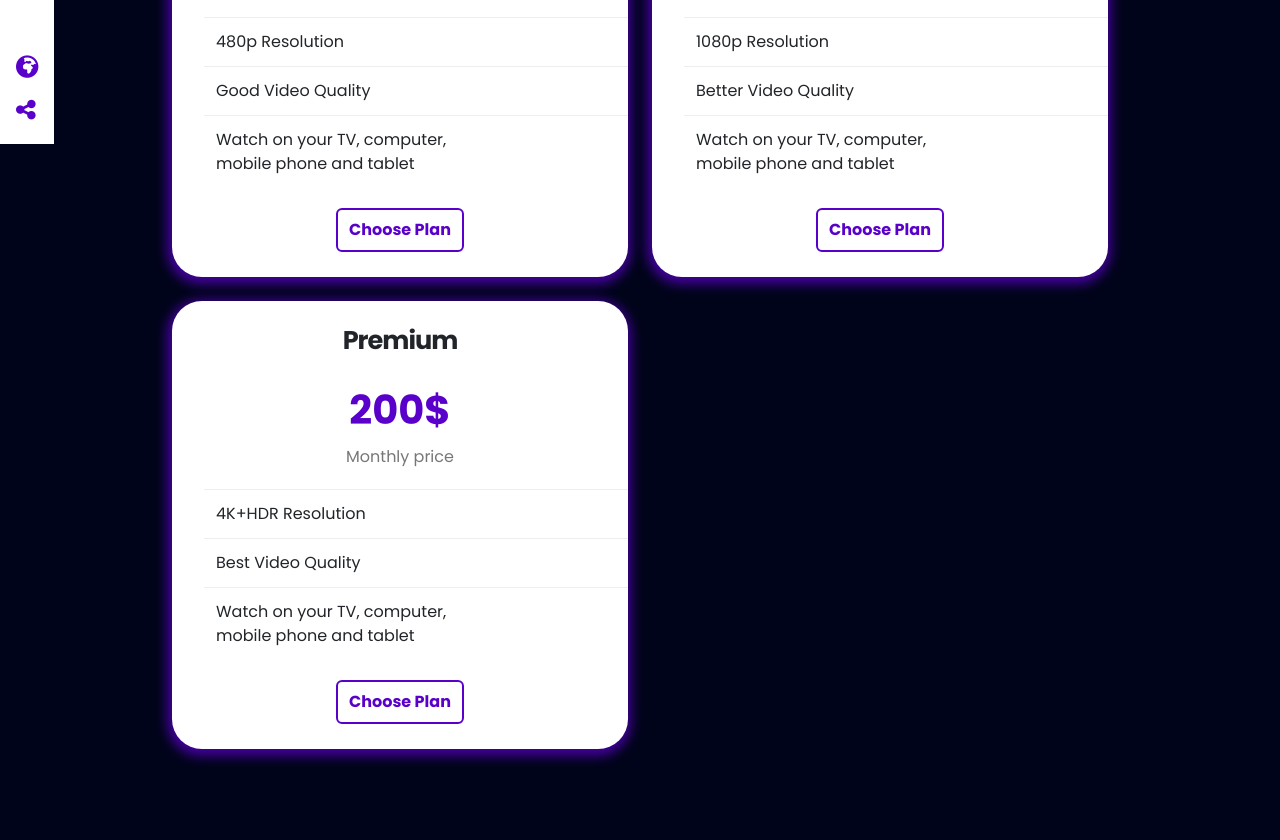
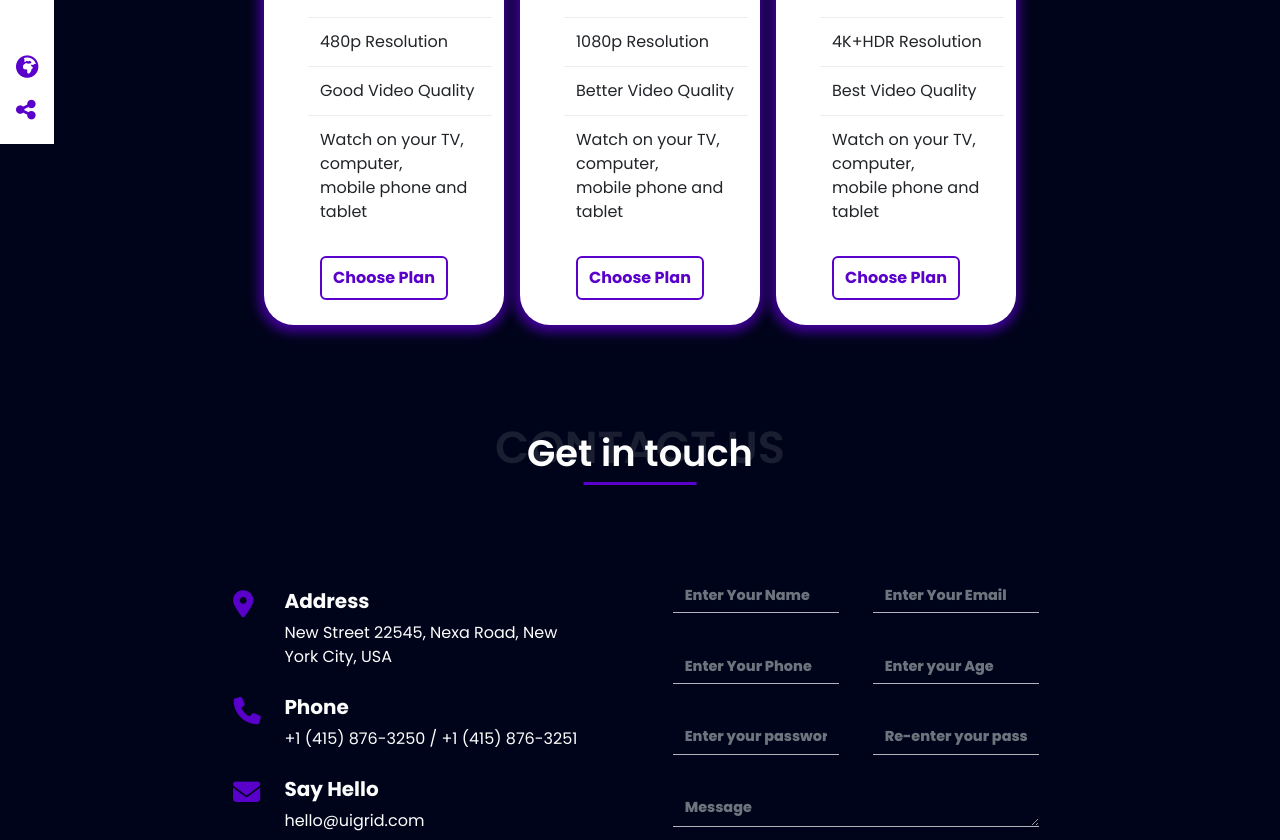
Before and after one commit to MuhammadEiid/Movie-App, a plain HTML site: page index.html in a window 1280 px wide. Shown: the part 656-1496 px from the top of the page. Drawn offline with nearby package versions, Linux system fonts and the light colour scheme; no server answers.

Commit message:
Update index.html

```diff
--- a/index.html
+++ b/index.html
@@ -113,8 +113,8 @@
                 <h3>Pricing</h3>
             </div>
 
-            <div class="pricing-content d-grid gap-4">
-                <div class="box">
+            <div class="pricing-content row gap-3 justify-content-center">
+                <div class="box col-md-3">
                     <div class="title">Basic</div>
                     <div class="price">
                         <span class="amount">120$</span>
@@ -128,7 +128,7 @@
                     </ul>
                     <a href="#">Choose Plan</a>
                 </div>
-                <div class="box">
+                <div class="box col-md-3">
                     <div class="title">Standard</div>
                     <div class="price">
                         <span class="amount">165$</span>
@@ -142,7 +142,7 @@
                     </ul>
                     <a href="#">Choose Plan</a>
                 </div>
-                <div class="box">
+                <div class="box col-md-3">
                     <div class="title">Premium</div>
                     <div class="price">
                         <span class="amount">200$</span>
```
